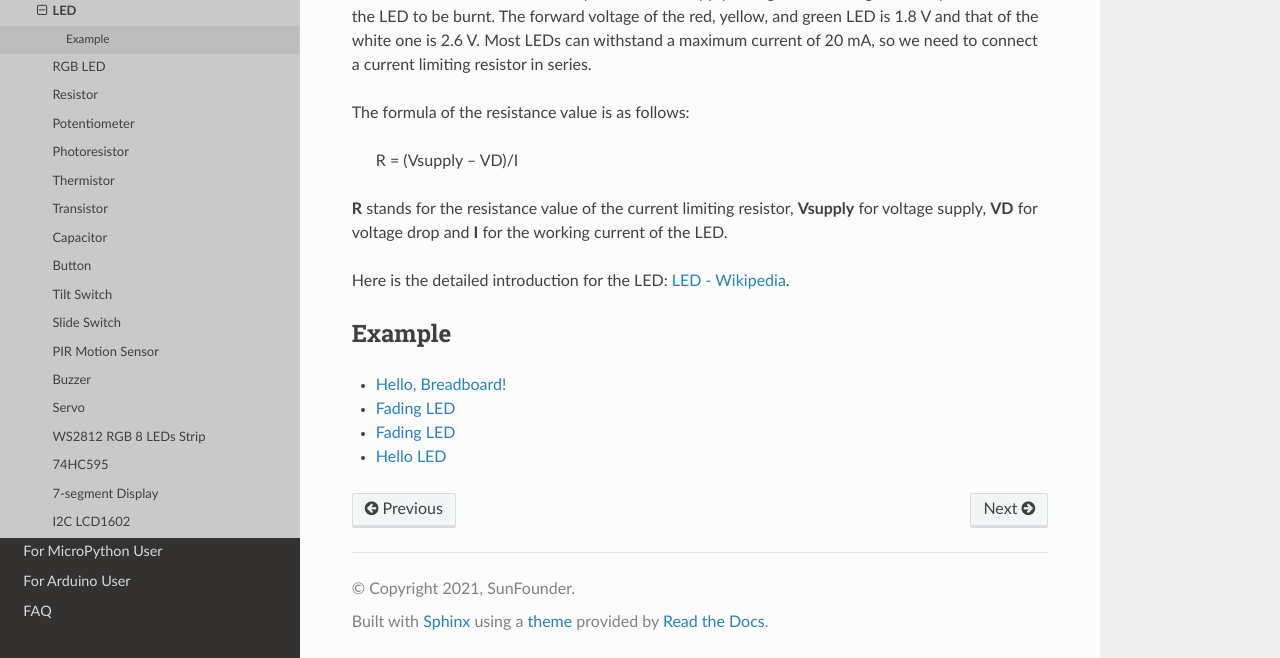
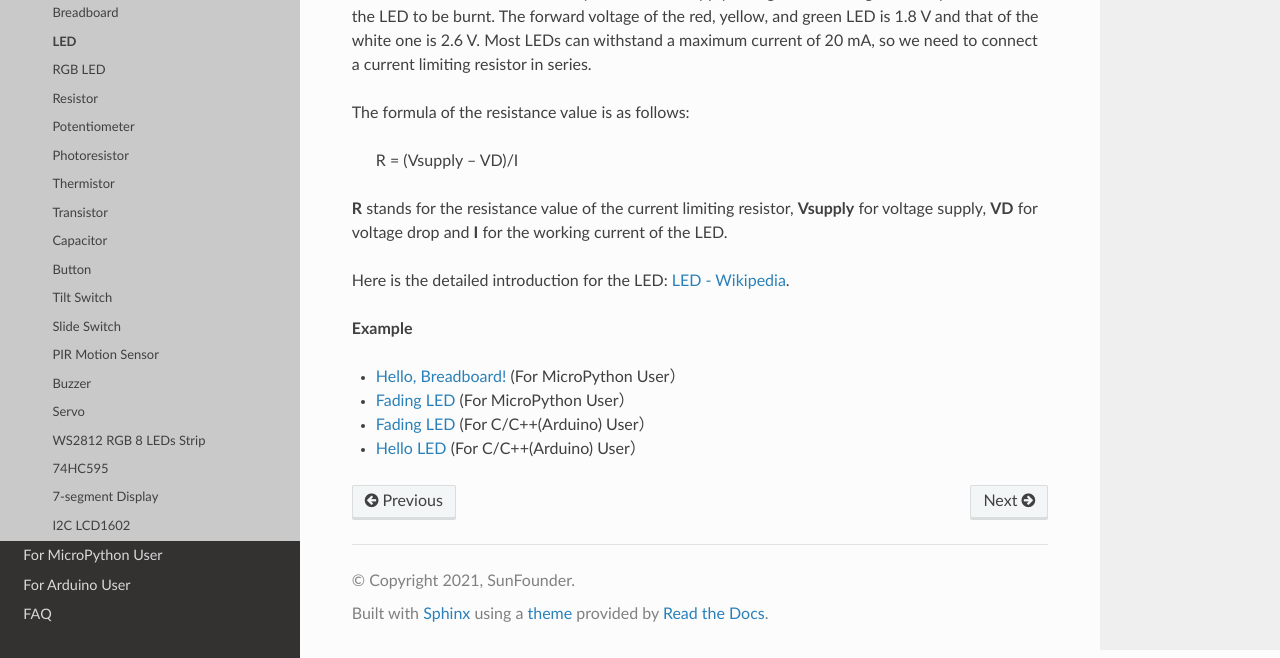
Before and after one commit to sunfounder/thales_kit, a Sphinx documentation site: the page built from docs/source/led.rst, in a window 1280 px wide and 900 px high, scrolled down 682 px, cut to the strip 242-900 px from the top of the window. Built offline with Sphinx 7.4.7 and the Read the Docs theme 2.0.0, drawn with Linux system fonts in a browser that asks for light colours.

Commit message:
change some content

```diff
--- a/docs/source/led.rst
+++ b/docs/source/led.rst
@@ -21,10 +21,9 @@ The formula of the resistance value is as follows:
 
 Here is the detailed introduction for the LED: `LED - Wikipedia <https://en.wikipedia.org/wiki/Light-emitting_diode>`_.
 
-Example
--------------------
+**Example**
 
-* :ref:`Hello, Breadboard!`
-* :ref:`fading_led_micropython`
-* :ref:`fading_led_arduino`
-* :ref:`hello_led_arduino`
+* :ref:`Hello, Breadboard!` (For MicroPython User）
+* :ref:`fading_led_micropython` (For MicroPython User）
+* :ref:`fading_led_arduino` (For C/C++(Arduino) User）
+* :ref:`hello_led_arduino` (For C/C++(Arduino) User）
--- a/docs/source/potentiometer.rst
+++ b/docs/source/potentiometer.rst
@@ -37,4 +37,5 @@ If you want to know more about potentiometer, refer to: `Potentiometer - Wikiped
 Example
 -------------------
 
-:ref:`Turn the Knob`
+* :ref:`Turn the Knob` (For MicroPython User）
+* :ref:`Table Lamp` (For C/C++(Arduino) User）
--- a/docs/source/slide_switch.rst
+++ b/docs/source/slide_switch.rst
@@ -15,4 +15,7 @@ The circuit symbol of the slide switch is shown as below. The pin2 in the figure
 .. image:: img/slide_symbol.png
     :width: 200
 
-* :ref:`Reading Button Value`
+**Example**
+
+* :ref:`Reading Button Value` (For MicroPython User）
+* :ref:`Warning Light` (For C/C++(Arduino) User）
```
